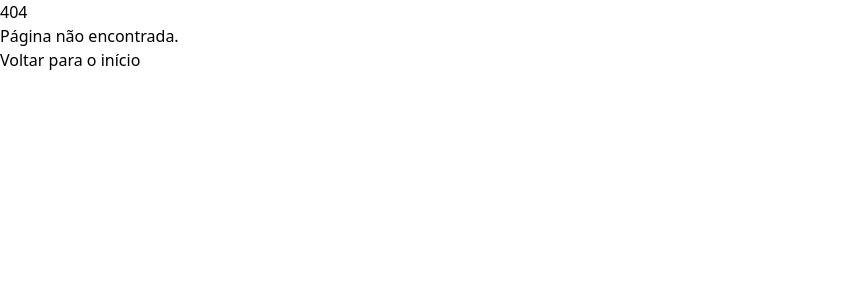
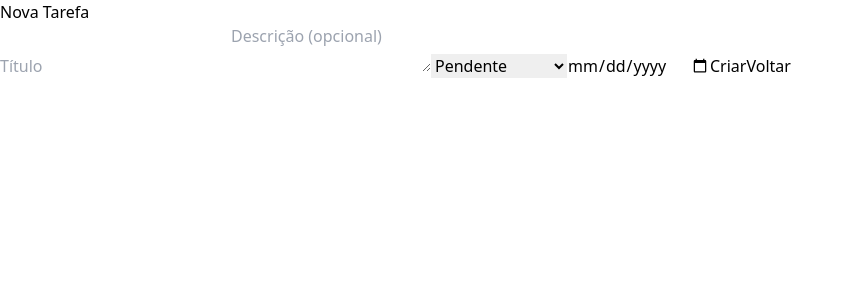
Before and after one commit to Igorvspedro/teste-tecnico-fullstack-mysolucoes, a React (Vite) app in the folder taskflow/frontend/: page /create-task in a window 1280 px wide. Before the commit this address had no page. Shown: the top 300 px of the page, without its empty margins (0-854 px from the left). Built offline with nearby package versions, Linux system fonts and the light colour scheme.

Commit message:
Criando tela de adicionar tasks

```diff
--- a/taskflow/frontend/package.json
+++ b/taskflow/frontend/package.json
@@ -10,11 +10,12 @@
     "preview": "vite preview"
   },
   "dependencies": {
+    "@hookform/resolvers": "^5.2.2",
     "@tailwindcss/postcss": "^4.0.0",
     "axios": "^1.12.2",
     "react": "^19.1.1",
     "react-dom": "^19.1.1",
-    "react-hook-form": "^7.64.0",
+    "react-hook-form": "^7.65.0",
     "react-router-dom": "^7.9.4",
     "reflect-metadata": "^0.2.2",
     "sequelize": "^6.37.7",
--- /dev/null
+++ b/taskflow/frontend/src/entities/Task.ts
@@ -0,0 +1,7 @@
+export interface Task {
+  id: number;
+  title: string;
+  description: string;
+  status: string;
+  deadline?: string;
+}
--- /dev/null
+++ b/taskflow/frontend/src/pages/CreateTask.tsx
@@ -0,0 +1,84 @@
+import { useForm } from "react-hook-form";
+import { zodResolver } from "@hookform/resolvers/zod";
+import { z } from "zod";
+import api from "../services/api";
+import { useNavigate } from "react-router-dom";
+
+const taskSchema = z.object({
+  title: z.string().min(1, "Título é obrigatório"),
+  description: z.string().optional(),
+  status: z.enum(["pendente", "em_andamento", "concluida"]),
+  deadline: z.string().optional(),
+});
+
+type TaskFormData = z.infer<typeof taskSchema>;
+
+export default function CreateTask() {
+  const navigate = useNavigate();
+  const {
+    register,
+    handleSubmit,
+    formState: { errors },
+  } = useForm<TaskFormData>({
+    resolver: zodResolver(taskSchema),
+  });
+
+  const onSubmit = async (data: TaskFormData) => {
+    try {
+      const token = localStorage.getItem("taskflow-token");
+      await api.post("/tasks", data, {
+        headers: { Authorization: `Bearer ${token}` },
+      });
+      alert("Tarefa criada com sucesso!");
+      navigate("/dashboard");
+    } catch (error) {
+      console.error(error);
+      alert("Erro ao criar tarefa.");
+    }
+  };
+
+  return (
+    <div className="">
+      <form onSubmit={handleSubmit(onSubmit)} className="">
+        <h2 className="">Nova Tarefa</h2>
+
+        <input
+          type="text"
+          placeholder="Título"
+          {...register("title")}
+          className=""
+        />
+        {errors.title && <p className="">{errors.title.message}</p>}
+
+        <textarea
+          placeholder="Descrição (opcional)"
+          {...register("description")}
+          className=""
+        />
+
+        <select
+          {...register("status")}
+          className=""
+        >
+          <option value="pendente">Pendente</option>
+          <option value="em_andamento">Em andamento</option>
+          <option value="concluida">Concluída</option>
+        </select>
+
+        <input type="date" {...register("deadline")} className="" />
+
+        <button type="submit" className="">
+          Criar
+        </button>
+
+        <button
+          type="button"
+          onClick={() => navigate("/dashboard")}
+          className=""
+        >
+          Voltar
+        </button>
+      </form>
+    </div>
+  );
+}
--- a/taskflow/frontend/src/pages/Dashboard.tsx
+++ b/taskflow/frontend/src/pages/Dashboard.tsx
@@ -2,14 +2,7 @@ import { useContext, useEffect, useState } from "react";
 import api from "../services/api";
 import { AuthContext } from "../context/AuthContext";
 import { useNavigate } from "react-router-dom";
-
-interface Task {
-  id: number;
-  title: string;
-  description: string;
-  status: string;
-  deadline?: string;
-}
+import type { Task } from "../entities/Task";
 
 export default function Dashboard() {
   const { user, logout } = useContext(AuthContext);
@@ -17,13 +10,16 @@ export default function Dashboard() {
   const navigate = useNavigate();
 
   const loadTasks = async () => {
-    const token = localStorage.getItem("taskflow-token");
-    if (!token) return;
-
-    const { data } = await api.get("/tasks", {
-      headers: { Authorization: `Bearer ${token}` },
-    });
-    setTasks(data);
+    try {
+      const token = localStorage.getItem("taskflow-token");
+      const { data } = await api.get("/tasks", {
+        headers: { Authorization: `Bearer ${token}` },
+      });
+      setTasks(data);
+    } catch (error) {
+      console.error(error);
+      alert("Erro ao carregar tarefas.");
+    }
   };
 
   useEffect(() => {
@@ -32,15 +28,12 @@ export default function Dashboard() {
   }, [user, navigate]);
 
   return (
-    <div className="min-h-screen bg-gray-100 flex flex-col">
-      <header className="flex justify-between items-center bg-white shadow-md p-4">
-        <h1 className="text-xl font-bold text-blue-600">TaskFlow</h1>
-        <div className="flex items-center gap-3">
+    <div className="">
+      <header className="">
+        <h1 className="">TaskFlow</h1>
+        <div className="">
           <span className="text-gray-700">Olá, {user?.email}</span>
-          <button
-            onClick={logout}
-            className="bg-red-500 text-white px-3 py-1 rounded hover:bg-red-600 transition"
-          >
+          <button onClick={logout} className="">
             Sair
           </button>
         </div>
@@ -48,9 +41,11 @@ export default function Dashboard() {
 
       <main className="flex-1 p-6">
         <div className="flex justify-between mb-6">
-          <h2 className="text-2xl font-semibold text-gray-800">Minhas Tarefas</h2>
+          <h2 className="text-2xl font-semibold text-gray-800">
+            Minhas Tarefas
+          </h2>
           <button
-            onClick={() => navigate("/task/new")}
+            onClick={() => navigate("/create-task")}
             className="bg-blue-500 text-white px-4 py-2 rounded hover:bg-blue-600 transition"
           >
             + Nova Tarefa
@@ -58,12 +53,16 @@ export default function Dashboard() {
         </div>
 
         {tasks.length === 0 ? (
-          <p className="text-gray-600 text-center">Nenhuma tarefa encontrada.</p>
+          <p className="text-gray-600 text-center">
+            Nenhuma tarefa encontrada.
+          </p>
         ) : (
           <div className="grid grid-cols-1 md:grid-cols-2 lg:grid-cols-3 gap-4">
             {tasks.map((task) => (
               <div key={task.id} className="bg-white p-4 rounded-lg shadow">
-                <h3 className="font-bold text-lg text-gray-800">{task.title}</h3>
+                <h3 className="font-bold text-lg text-gray-800">
+                  {task.title}
+                </h3>
                 <p className="text-gray-600 text-sm mt-2">{task.description}</p>
                 <p className="text-sm mt-3">
                   <span
--- a/taskflow/frontend/src/routes/AppRoutes.tsx
+++ b/taskflow/frontend/src/routes/AppRoutes.tsx
@@ -4,6 +4,7 @@ import Register from "../pages/Register";
 import Dashboard from "../pages/Dashboard";
 import NotFound from "../pages/NotFound";
 import { ProtectedRoute } from "./ProtectedRoute";
+import CreateTask from "../pages/CreateTask";
 
 export default function AppRoutes() {
   return (
@@ -19,6 +20,7 @@ export default function AppRoutes() {
           </ProtectedRoute>
         }
       />
+      <Route path="/create-task" element={<CreateTask />} />
       <Route path="*" element={<NotFound />} />
     </Routes>
   );
```
Also changed, not shown: 1 other file (tests, documents, lock files or other folders).
